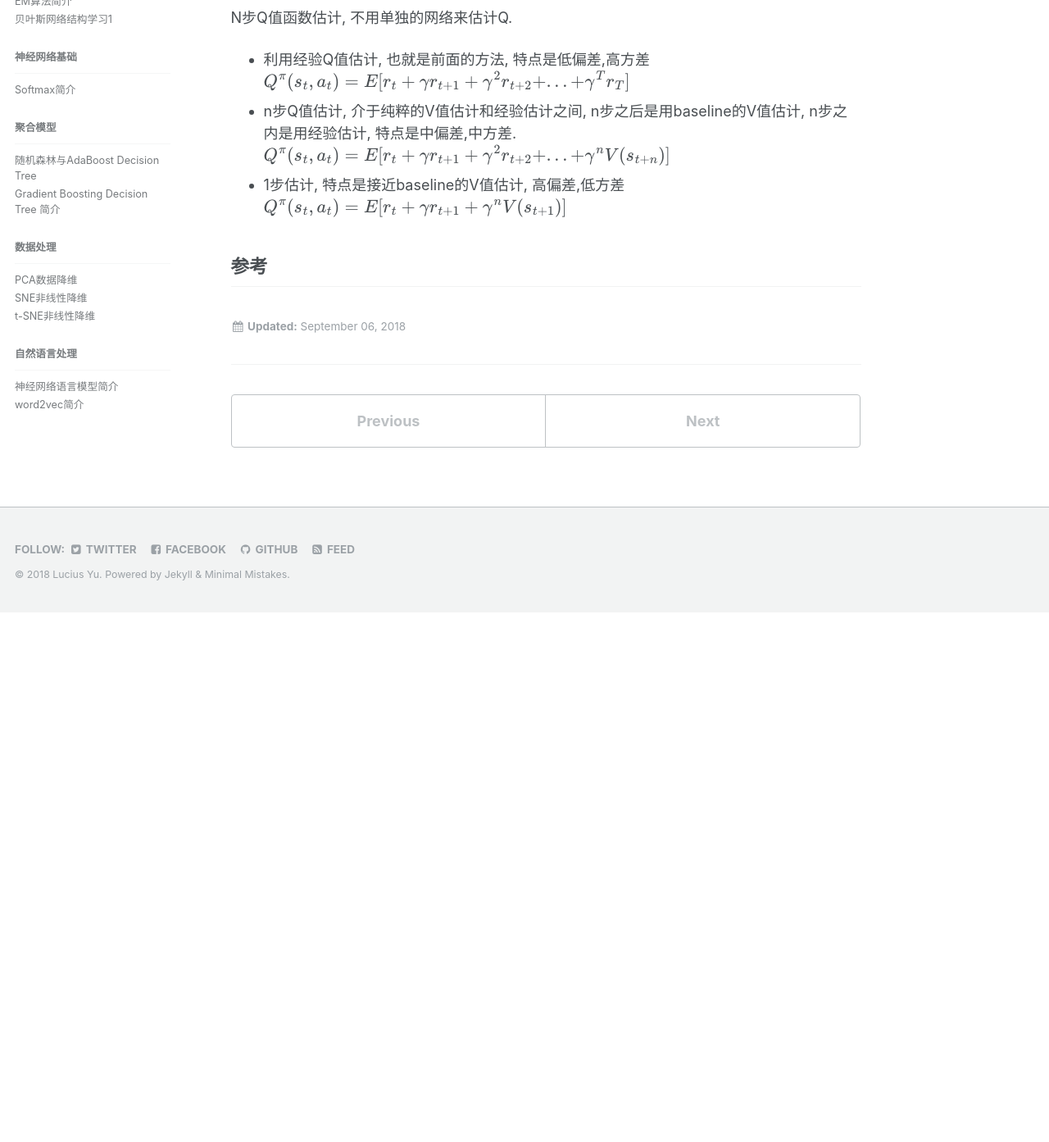
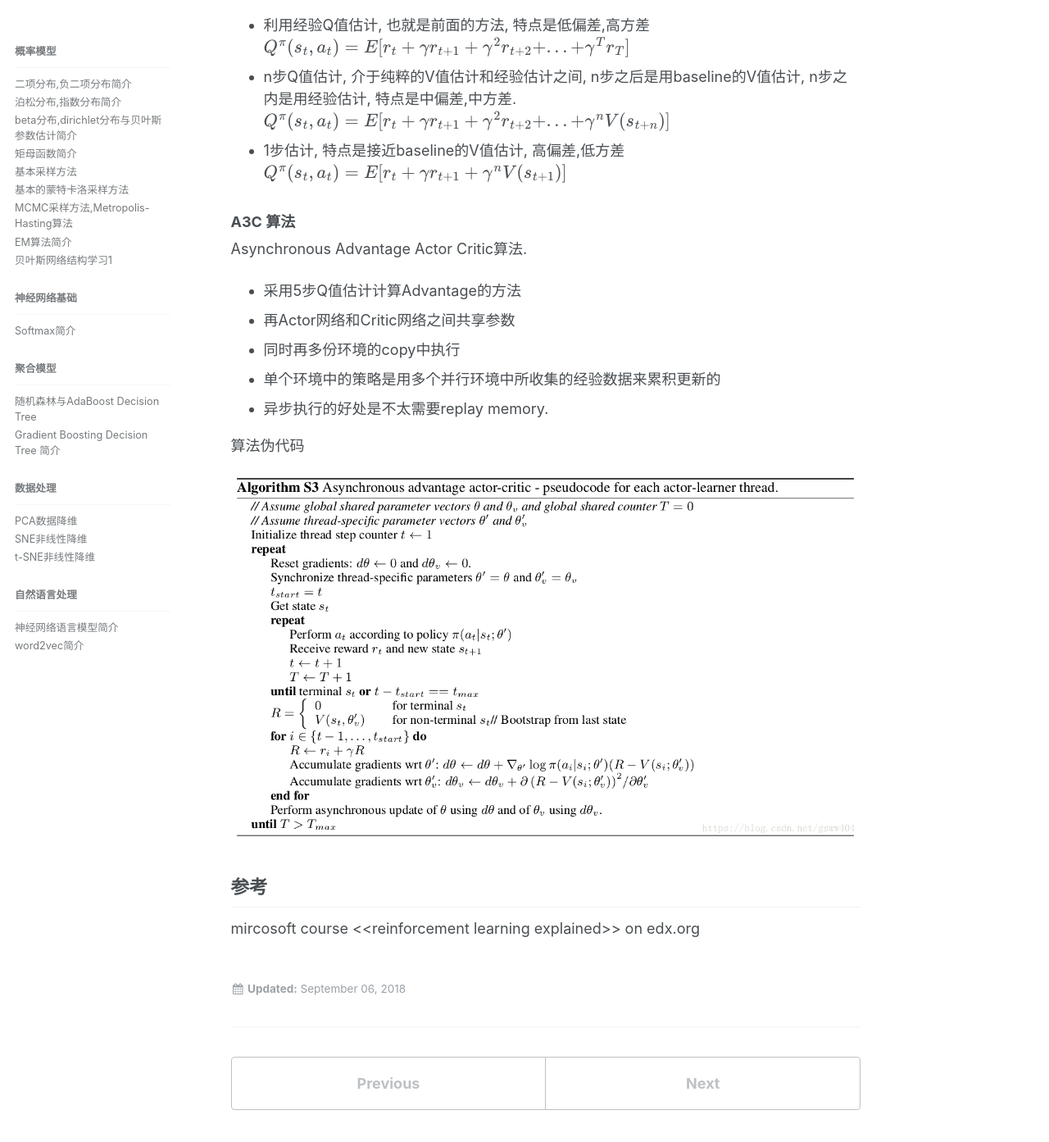
Before and after one commit to lucius-yu/lucius-yu.github.io, a Jekyll site: the page built from _docs/policy-gradient.md, in a window 1280 px wide and 1400 px high, scrolled down 15468 px. Shown: the top 1393 px of the window at 82% size. Built offline with Jekyll 4.4.1, drawn with Linux system fonts in a browser that asks for light colours; formulas are drawn with MathJax 3; before the commit the page ends 16215 px from its top, so only the background shows below that; some of the changed text lies outside the part shown.

Commit message:
update policy-gradient

```diff
--- a/_docs/policy-gradient.md
+++ b/_docs/policy-gradient.md
@@ -454,7 +454,7 @@ $$  \begin{aligned}
 = \frac{1}{m} \sum_{i=1}^m \sum_{t=0}^T \nabla_\theta log\pi_\theta(a_t \vert s_t) (Q(s_t,a_t)-V_\phi(s_t))
 \end{aligned}$$
 
-优势函数 - Advantage function
+#### 优势函数 - Advantage function
 
 Q value function 与 V value function的差值为优势函数.
 
@@ -470,7 +470,7 @@ $$ \nabla_\theta J(\theta) = \frac{1}{m} \sum_{i=1}^m \sum_{t=0}^T \nabla_\theta
 
 如何估计A呢? 可以建立一个Q network和一个V network分别估计Q和V然后相减得到A, 但这样会增加bias
 
-N步Q值函数估计, 不用单独的网络来估计Q.
+#### N步Q值函数估计, 不用单独的网络来估计Q.
 
 * 利用经验Q值估计, 也就是前面的方法, 特点是低偏差,高方差
 $$ Q^\pi(s_t, a_t) = E[r_t + \gamma r_{t+1} + \gamma^2 r_{t+2} + ... + \gamma^T r_T ]$$
@@ -479,4 +479,21 @@ $$ Q^\pi(s_t, a_t) = E[r_t + \gamma r_{t+1} + \gamma^2 r_{t+2} + ... + \gamma^n
 * 1步估计, 特点是接近baseline的V值估计, 高偏差,低方差
 $$ Q^\pi(s_t, a_t) = E[r_t + \gamma r_{t+1} + \gamma^n V(s_{t+1}) ]$$
 
+### A3C 算法
+
+Asynchronous Advantage Actor Critic算法.
+
+* 采用5步Q值估计计算Advantage的方法
+* 再Actor网络和Critic网络之间共享参数
+* 同时再多份环境的copy中执行
+* 单个环境中的策略是用多个并行环境中所收集的经验数据来累积更新的
+* 异步执行的好处是不太需要replay memory.
+
+算法伪代码
+
+![A3C Pseudo algorithm]({{site.url}}/doc-images/reinforcement-learning/policy-gradient-05.png)
+
+
 ## 参考
+
+mircosoft course \<\<reinforcement learning explained\>\> on edx.org
```
Also changed, not shown: other parts of _docs/policy-gradient.md (+1 -1 lines), doc-images/reinforcement-learning/policy-gradient-05.png (added).
